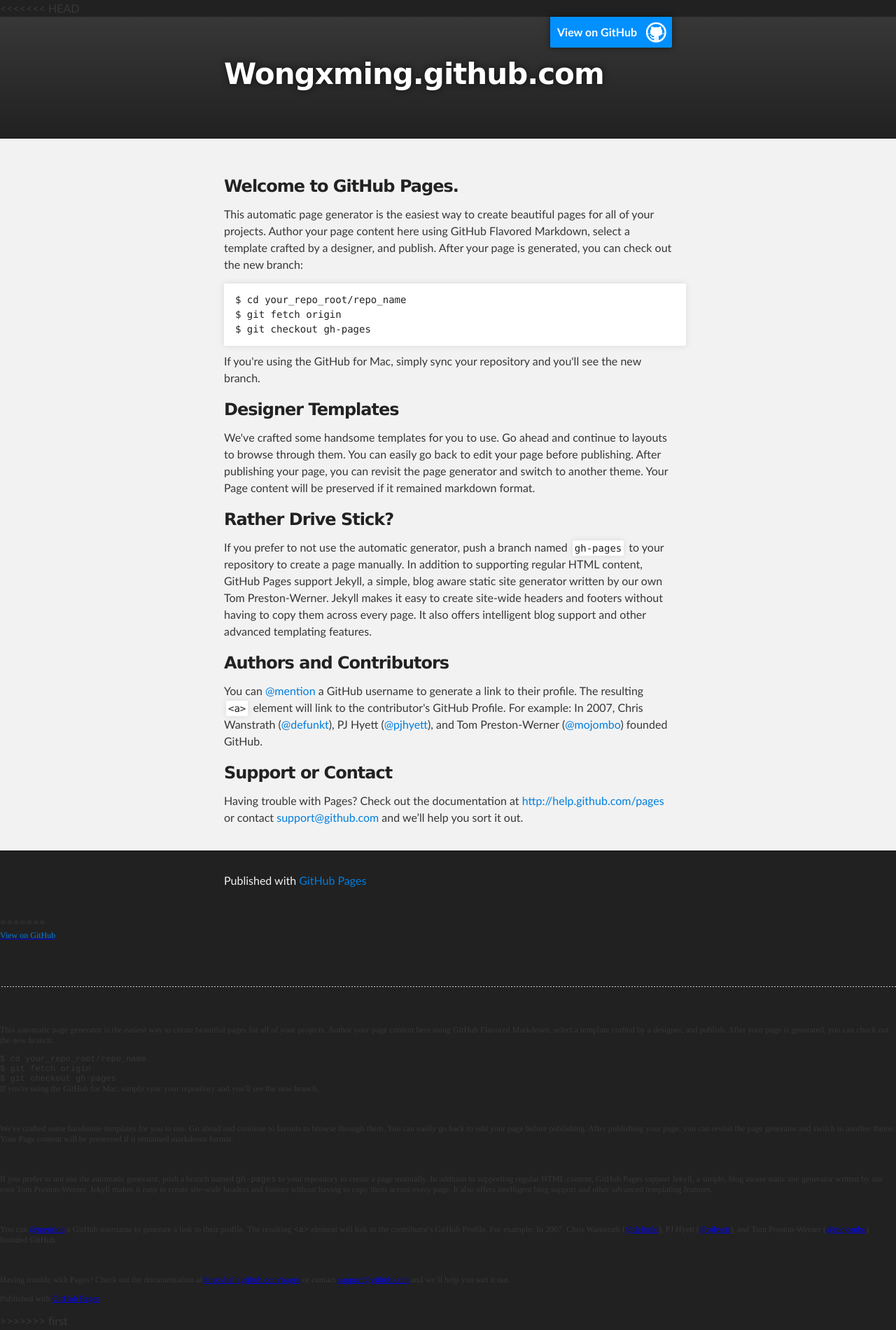
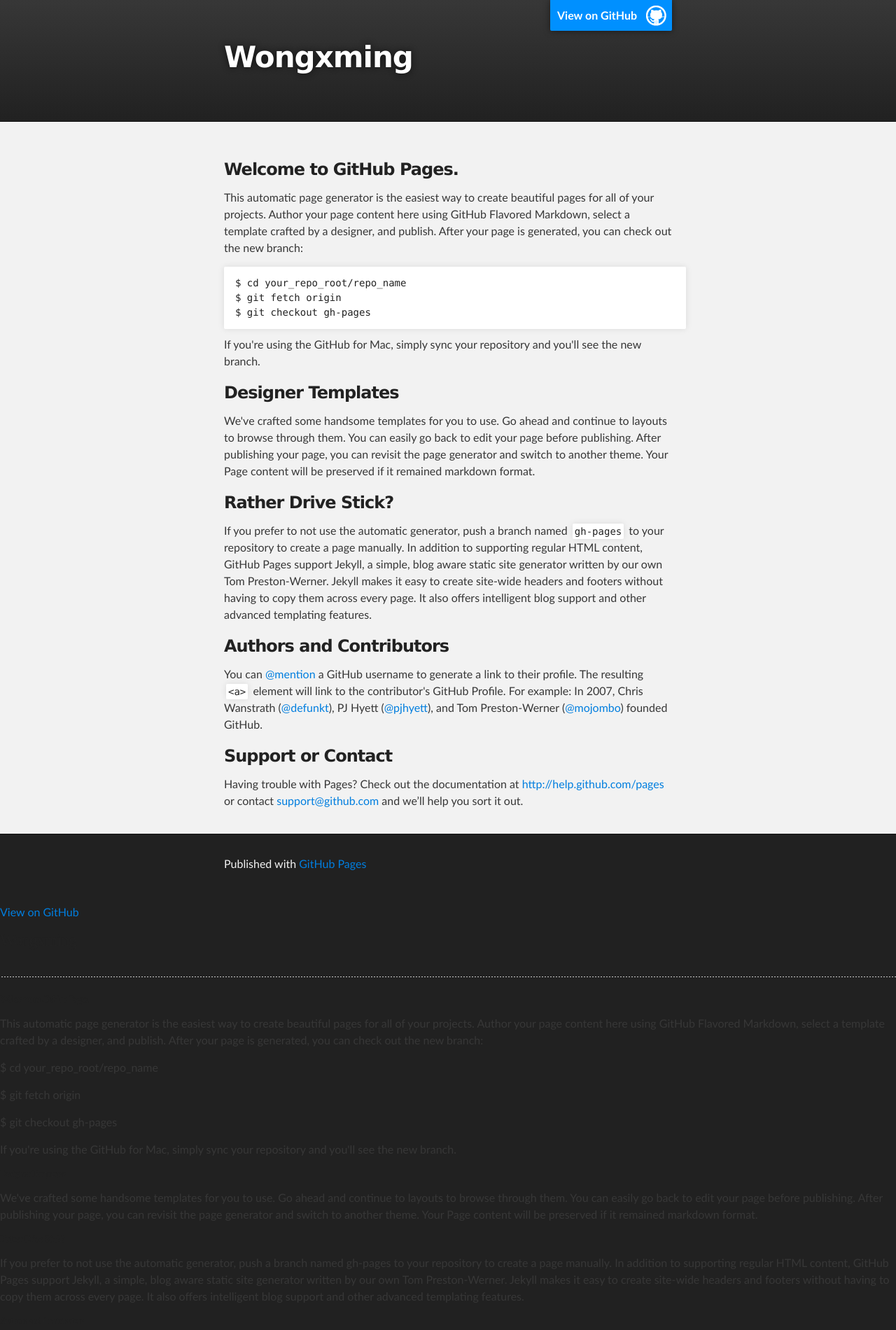
Before and after one commit to wongxming/wongxming.github.com, a plain HTML site: page index.html in a window 1280 px wide. Shown: the top 1900 px of the page at 70% size. Drawn offline with Linux system fonts and the light colour scheme.

Commit message:
on github site

```diff
--- a/index.html
+++ b/index.html
@@ -1,6 +1,5 @@
 <!DOCTYPE html PUBLIC "-//W3C//DTD HTML 4.01//EN" "http://www.w3.org/TR/html4/strict.dtd">
 <html>
-<<<<<<< HEAD
 
   <head>
     <meta charset='utf-8' />
@@ -9,7 +8,7 @@
 
     <link rel="stylesheet" type="text/css" media="screen" href="stylesheets/stylesheet.css">
 
-    <title>Wongxming.github.com</title>
+    <title>Wongxming</title>
   </head>
 
   <body>
@@ -19,7 +18,7 @@
         <header class="inner">
           <a id="forkme_banner" href="https://github.com/wongxming">View on GitHub</a>
 
-          <h1 id="project_title">Wongxming.github.com</h1>
+          <h1 id="project_title">Wongxming</h1>
           <h2 id="project_tagline"></h2>
 
         </header>
@@ -65,26 +64,6 @@ $ git checkout gh-pages
     </div>
 
 
-
-  </body>
-=======
-<head>
-  <meta http-equiv="Content-Type" content="text/html; charset=utf-8">
-  <meta http-equiv="Content-Style-Type" content="text/css">
-  <title>Wongxming</title>
-  <meta name="Description" content="Wongxming.github.com : ">
-  <meta name="Generator" content="Cocoa HTML Writer">
-  <meta name="CocoaVersion" content="1187.34">
-  <style type="text/css">
-    p.p1 {margin: 0.0px 0.0px 0.0px 0.0px; font: 12.0px Times; color: #0000ee}
-    p.p5 {margin: 0.0px 0.0px 12.0px 0.0px; font: 12.0px Times}
-    p.p6 {margin: 0.0px 0.0px 0.0px 0.0px; font: 12.0px Courier}
-    span.s1 {text-decoration: underline}
-    span.s2 {font: 12.0px Courier}
-    span.s3 {text-decoration: underline ; color: #0000ee}
-  </style>
-</head>
-<body>
 <p class="p1"><span class="s1"><a href="https://github.com/wongxming">View on GitHub</a></span></p>
 <h1 style="margin: 0.0px 0.0px 16.0px 0.0px; font: 24.0px Times"><b>Wongxming</b></h1>
 <h2 style="margin: 0.0px 0.0px 14.0px 0.0px; font: 18.0px Times; min-height: 23.0px"><b></b><br></h2>
@@ -104,5 +83,5 @@ $ git checkout gh-pages
 <p class="p5">Having trouble with Pages? Check out the documentation at <a href="http://help.github.com/pages"><span class="s3">http://help.github.com/pages</span></a> or contact <a href="mailto:support@github.com"><span class="s3">support@github.com</span></a> and we’ll help you sort it out.</p>
 <p class="p5">Published with <a href="http://pages.github.com/"><span class="s3">GitHub Pages</span></a></p>
 </body>
->>>>>>> first
+
 </html>
```
